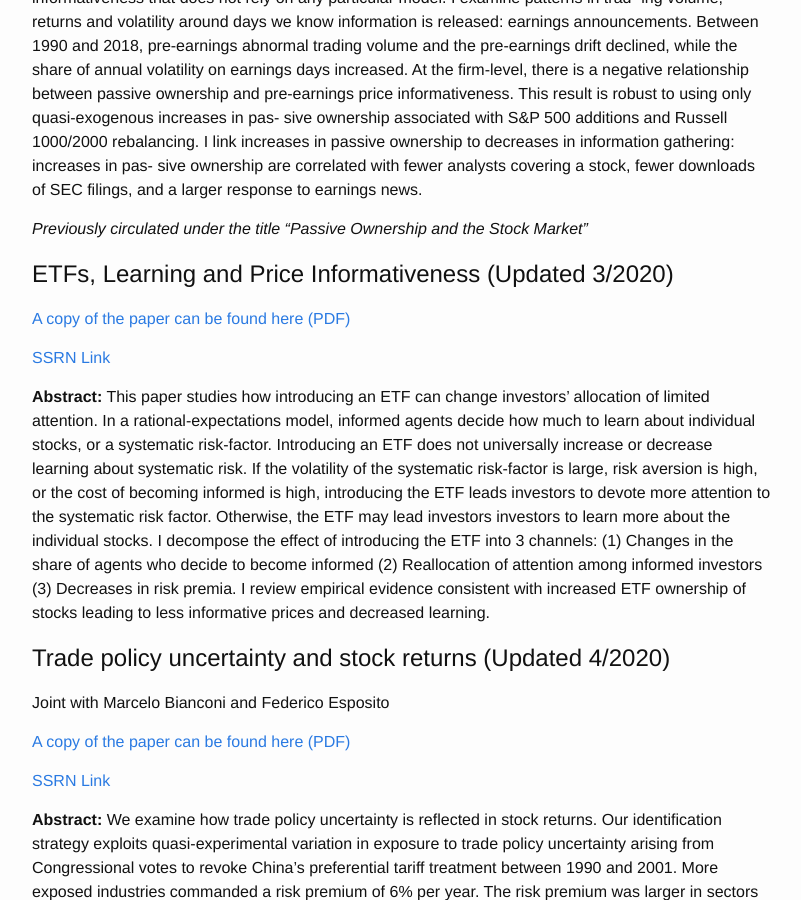
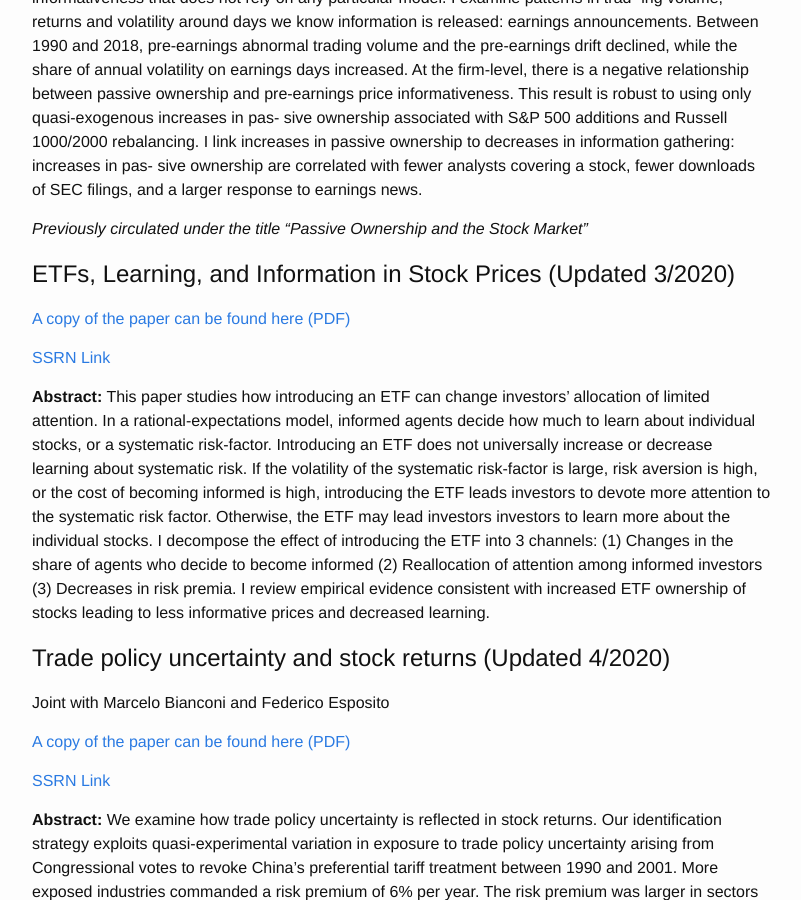
Before and after one commit to mcsammon/mcsammon.github.io, a Jekyll site: the page built from research.md, in a window 1280 px wide and 900 px high, scrolled down 469 px. Shown: the whole window, without its empty margins (238-1039 px from the left). Built offline with Jekyll 4.4.1, drawn with Linux system fonts in a browser that asks for light colours; comment, search, counter and statistics services are not loaded.

Commit message:
titlefix

```diff
--- a/research.md
+++ b/research.md
@@ -38,7 +38,7 @@ filings, and a larger response to earnings news.
 *Previously circulated under the title "Passive Ownership and the Stock Market"*
 
 
-# ETFs, Learning and Price Informativeness (Updated 3/2020)
+# ETFs, Learning, and Information in Stock Prices (Updated 3/2020)
 
 <p>
   <a href="/images/sammon_2020_model.pdf" target="_blank">
```
